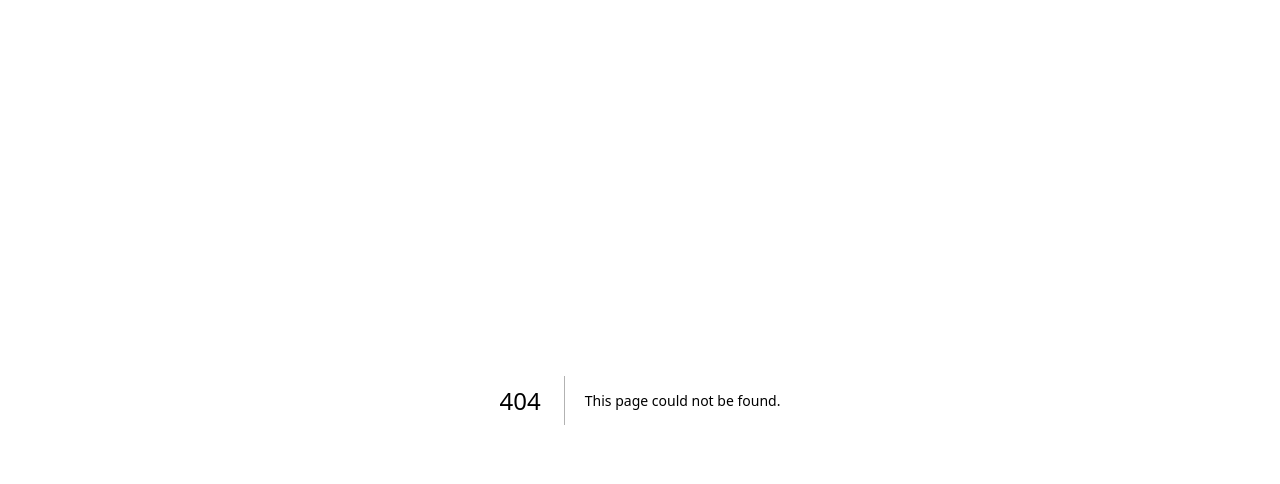
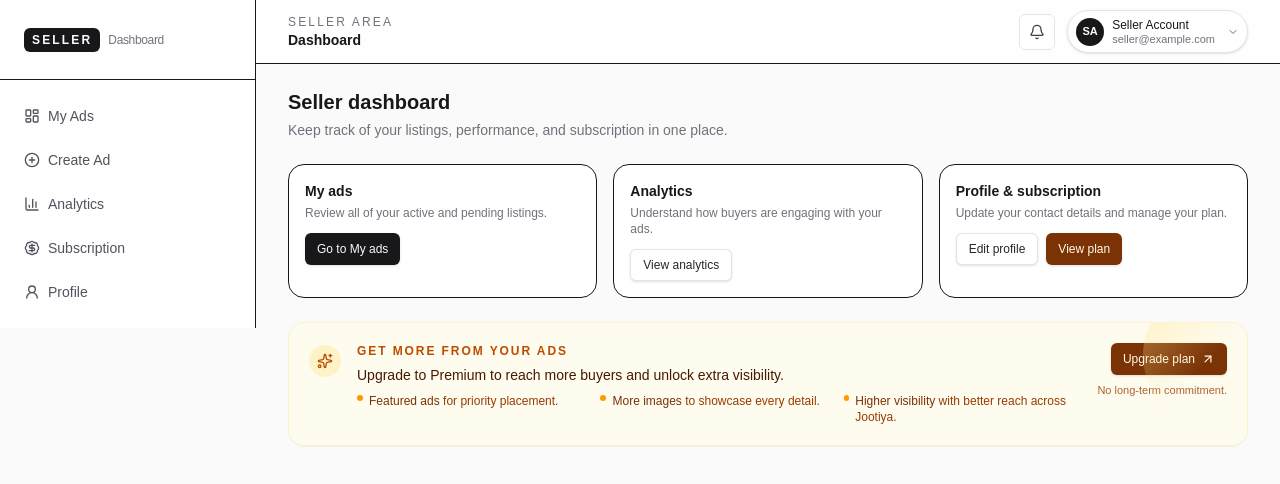
Before and after one commit to jootiyasarl/jootiya, a Next.js app: page /dashboard in a window 1280 px wide. Before the commit this address had no page. Shown: the top 484 px of the page. Built offline with nearby package versions, Linux system fonts and the light colour scheme.

Commit message:
Initial good

```diff
--- a/middleware.ts
+++ b/middleware.ts
@@ -106,8 +106,10 @@ export async function middleware(req: NextRequest) {
 
     // Dashboard is primary for sellers; admins/moderators go to their own area
     if (pathname.startsWith("/dashboard")) {
-      if (role === "admin" || role === "moderator") {
-        return NextResponse.redirect(new URL(targetForRole, req.url));
+      if (role !== "seller") {
+        const loginUrl = new URL("/login", req.url);
+        loginUrl.searchParams.set("redirectTo", `${pathname}${search}`);
+        return NextResponse.redirect(loginUrl);
       }
     }
   }
--- a/src/app/admin/layout.tsx
+++ b/src/app/admin/layout.tsx
@@ -1,12 +1,61 @@
-"use client";
-
 import type { ReactNode } from "react";
+import { cookies } from "next/headers";
+import { redirect } from "next/navigation";
+import { createClient } from "@supabase/supabase-js";
 import { AdminLayout } from "@/components/admin-layout";
 
 interface AdminAppLayoutProps {
   children: ReactNode;
 }
 
-export default function AdminAppLayout({ children }: AdminAppLayoutProps) {
+async function ensureSuperAdmin() {
+  const cookieStore = await cookies();
+  const accessToken = cookieStore.get("sb-access-token")?.value;
+
+  if (!accessToken) {
+    redirect("/login?redirectTo=/admin");
+  }
+
+  const supabaseUrl = process.env.NEXT_PUBLIC_SUPABASE_URL;
+  const supabaseAnonKey = process.env.NEXT_PUBLIC_SUPABASE_ANON_KEY;
+
+  if (!supabaseUrl || !supabaseAnonKey) {
+    redirect("/login");
+  }
+
+  const supabase = createClient(supabaseUrl, supabaseAnonKey, {
+    auth: {
+      persistSession: false,
+    },
+  });
+
+  const { data, error } = await supabase.auth.getUser(accessToken);
+
+  if (error || !data.user) {
+    redirect("/login?redirectTo=/admin");
+  }
+
+  const { data: profile, error: profileError } = await supabase
+    .from("profiles")
+    .select("role")
+    .eq("id", data.user.id)
+    .maybeSingle();
+
+  if (profileError) {
+    redirect("/");
+  }
+
+  const role = (profile?.role ?? "").toString().trim();
+
+  if (role !== "super_admin") {
+    redirect("/");
+  }
+}
+
+export default async function AdminAppLayout({
+  children,
+}: AdminAppLayoutProps) {
+  await ensureSuperAdmin();
+
   return <AdminLayout>{children}</AdminLayout>;
 }
--- /dev/null
+++ b/src/app/dashboard/page.tsx
@@ -0,0 +1,70 @@
+import Link from "next/link";
+import { SubscriptionUpgradeCta } from "@/components/subscription/SubscriptionUpgradeCta";
+
+export default function DashboardHomePage() {
+  return (
+    <div className="space-y-6">
+      <div className="space-y-1">
+        <h1 className="text-xl font-semibold text-zinc-900">Seller dashboard</h1>
+        <p className="text-sm text-zinc-500">
+          Keep track of your listings, performance, and subscription in one place.
+        </p>
+      </div>
+
+      <div className="grid gap-4 md:grid-cols-3">
+        <div className="rounded-2xl border bg-white p-4">
+          <h2 className="text-sm font-semibold text-zinc-900">My ads</h2>
+          <p className="mt-1 text-xs text-zinc-500">
+            Review all of your active and pending listings.
+          </p>
+          <div className="mt-3">
+            <Link
+              href="/dashboard/ads"
+              className="inline-flex h-8 items-center justify-center rounded-md bg-zinc-900 px-3 text-xs font-medium text-zinc-50 shadow-sm transition hover:bg-zinc-800"
+            >
+              Go to My ads
+            </Link>
+          </div>
+        </div>
+
+        <div className="rounded-2xl border bg-white p-4">
+          <h2 className="text-sm font-semibold text-zinc-900">Analytics</h2>
+          <p className="mt-1 text-xs text-zinc-500">
+            Understand how buyers are engaging with your ads.
+          </p>
+          <div className="mt-3">
+            <Link
+              href="/dashboard/analytics"
+              className="inline-flex h-8 items-center justify-center rounded-md border border-zinc-200 bg-white px-3 text-xs font-medium text-zinc-800 shadow-sm transition hover:bg-zinc-50"
+            >
+              View analytics
+            </Link>
+          </div>
+        </div>
+
+        <div className="rounded-2xl border bg-white p-4">
+          <h2 className="text-sm font-semibold text-zinc-900">Profile & subscription</h2>
+          <p className="mt-1 text-xs text-zinc-500">
+            Update your contact details and manage your plan.
+          </p>
+          <div className="mt-3 flex flex-wrap gap-2">
+            <Link
+              href="/dashboard/profile"
+              className="inline-flex h-8 items-center justify-center rounded-md border border-zinc-200 bg-white px-3 text-xs font-medium text-zinc-800 shadow-sm transition hover:bg-zinc-50"
+            >
+              Edit profile
+            </Link>
+            <Link
+              href="/dashboard/subscription"
+              className="inline-flex h-8 items-center justify-center rounded-md bg-amber-900 px-3 text-xs font-medium text-amber-50 shadow-sm transition hover:bg-amber-800"
+            >
+              View plan
+            </Link>
+          </div>
+        </div>
+      </div>
+
+      <SubscriptionUpgradeCta />
+    </div>
+  );
+}
--- a/src/app/login/page.tsx
+++ b/src/app/login/page.tsx
@@ -59,7 +59,35 @@ export default function LoginPage() {
 
       if (data.session) {
         setMessage("Signed in. Redirecting...");
-        router.push(redirectTo);
+
+        try {
+          const userId = data.user?.id ?? data.session.user.id;
+
+          const { data: profile, error: profileError } = await supabase
+            .from("profiles")
+            .select("role")
+            .eq("id", userId)
+            .maybeSingle();
+
+          if (!profileError) {
+            const role = (profile?.role ?? "").toString().trim();
+
+            if (role === "seller") {
+              router.push("/dashboard");
+              return;
+            }
+
+            if (role === "super_admin") {
+              router.push("/admin");
+              return;
+            }
+          }
+
+          router.push(redirectTo);
+        } catch (profileLookupError) {
+          console.error(profileLookupError);
+          router.push(redirectTo);
+        }
       } else {
         setMessage("Signed in successfully.");
       }
```
